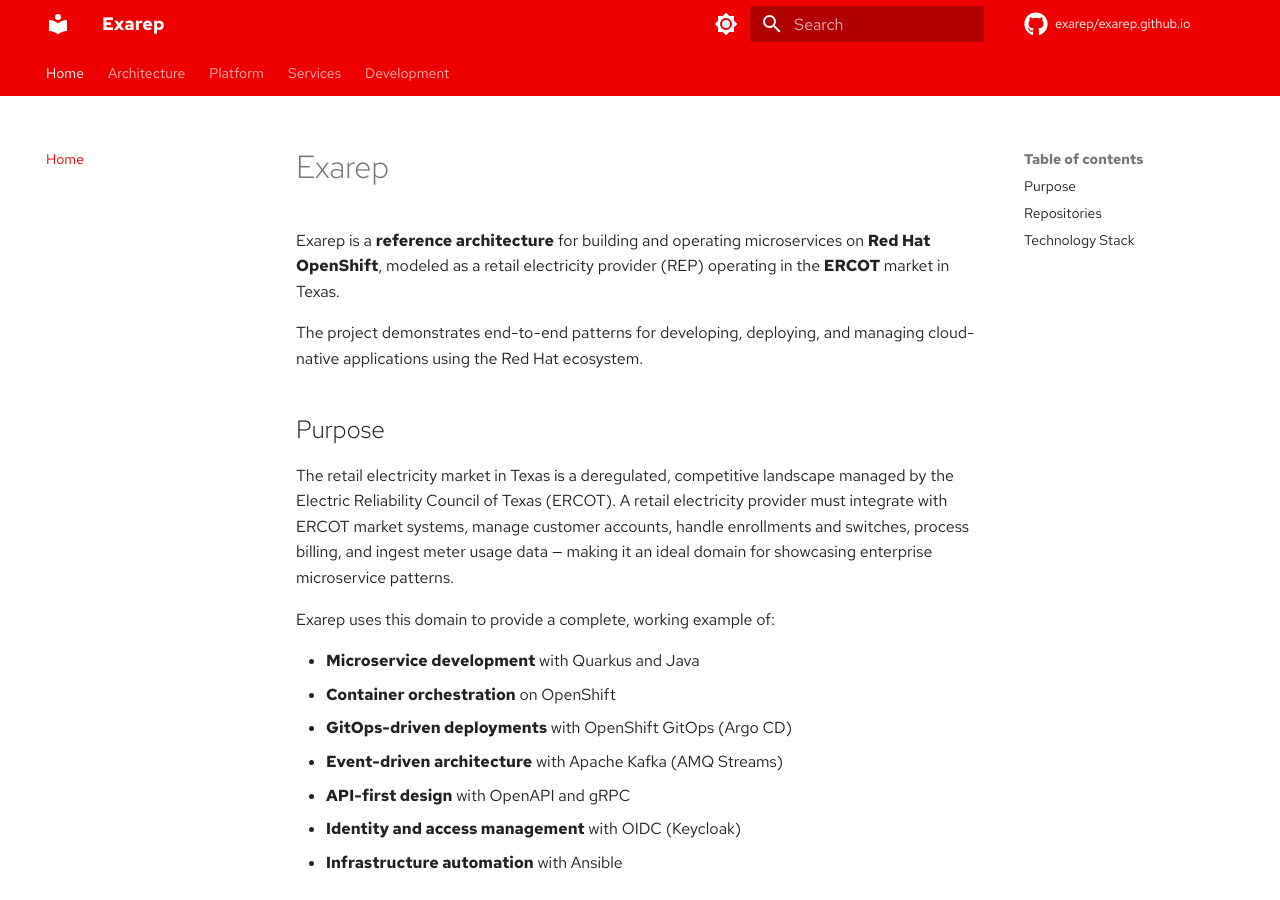
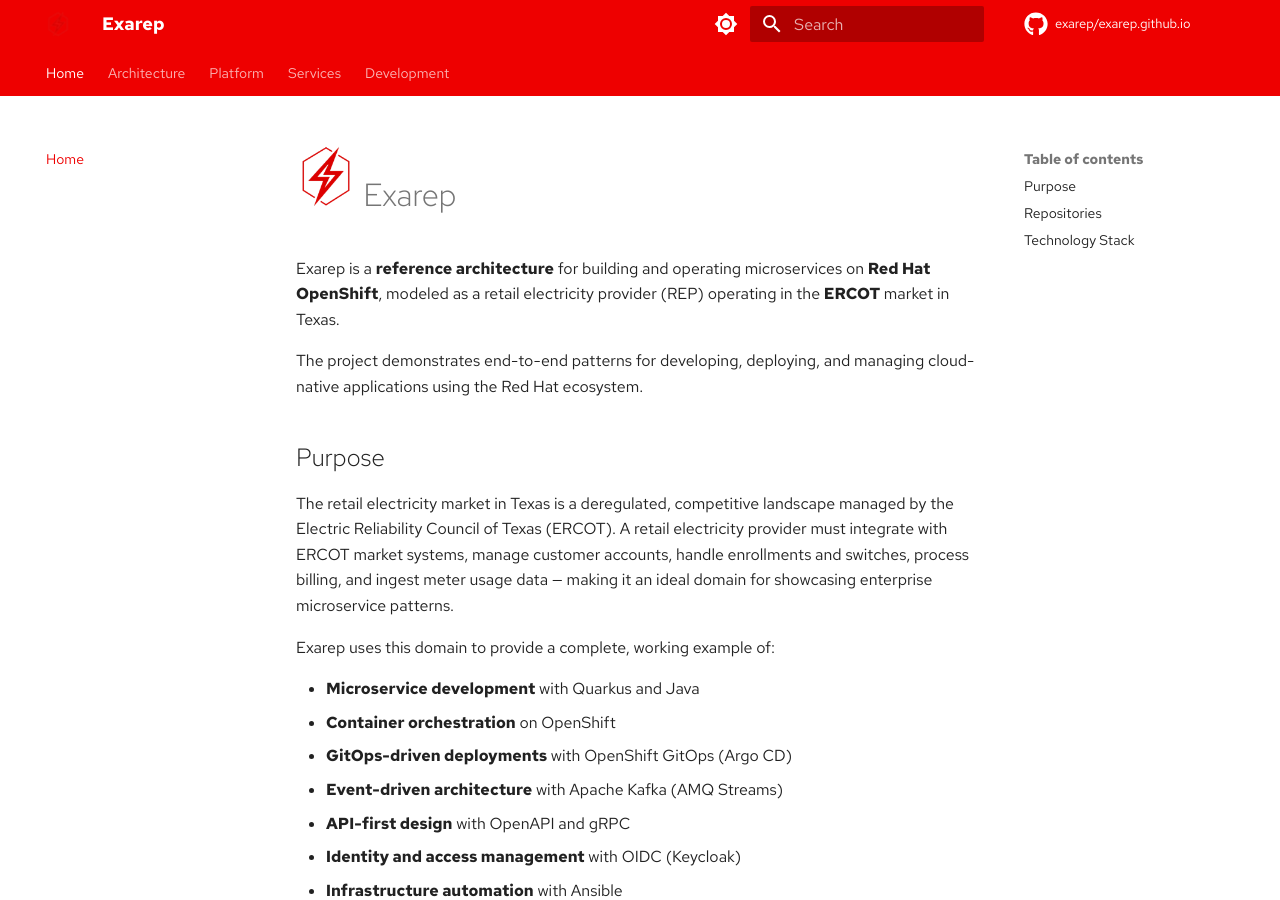
Before and after one commit to exarep/exarep.github.io, an MkDocs documentation site: the page built from docs/index.md, in a window 1280 px wide and 900 px high. Built offline with MkDocs 1.6.1 and Material for MkDocs 9.7.7, drawn with Linux system fonts in a browser that asks for light colours; some web fonts are replaced; comment, search, counter and statistics services are not loaded.

Commit message:
Add exarep logo to site theme and home page
Co-authored-by: Cursor <cursoragent@cursor.com>

```diff
--- a/docs/index.md
+++ b/docs/index.md
@@ -1,4 +1,4 @@
-# Exarep
+# ![Exarep](assets/images/exarep-logo.png){ width="60" } Exarep
 
 Exarep is a **reference architecture** for building and operating microservices on **Red Hat OpenShift**, modeled as a retail electricity provider (REP) operating in the **ERCOT** market in Texas.
 
--- a/mkdocs.yaml
+++ b/mkdocs.yaml
@@ -7,6 +7,8 @@ repo_url: https://github.com/exarep/exarep.github.io
 
 theme:
   name: material
+  logo: assets/images/exarep-logo.png
+  favicon: assets/images/exarep-logo.png
   palette:
     - scheme: default
       primary: custom
```
Also changed, not shown: docs/assets/images/exarep-logo.png (added).
